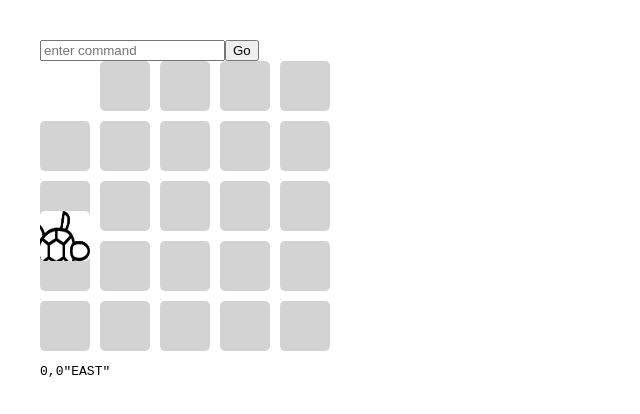
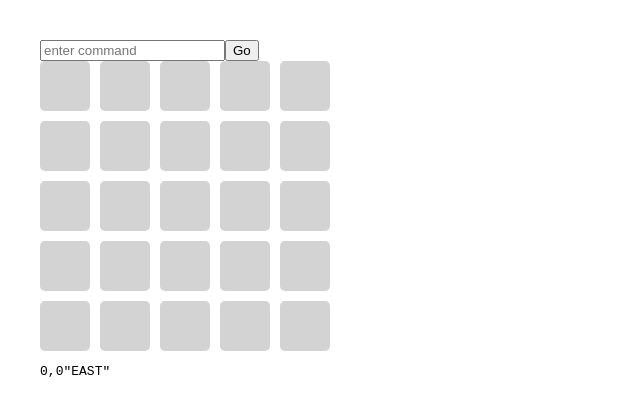
Before and after one commit to dimitri-a/turtle_test, a React (Create React App) app: page / in a window 1280 px wide. Shown: the top 414 px of the page, without its empty margins (0-640 px from the left). Built offline with nearby package versions, Linux system fonts and the light colour scheme.

Commit message:
added turtle img

```diff
--- a/src/App.css
+++ b/src/App.css
@@ -14,7 +14,7 @@ body {
 .north {
     background-image: url("./images/turtle-north.png");
     background-repeat: no-repeat;
-    background-size: 80px 60px;
+    background-size: 50px 50px;
 }
 
 .wrapper {
@@ -34,5 +34,5 @@ body {
     transform: rotate(90deg) translateX(150px);
     background-image: url("./images/turtle-north.png");
     background-repeat: no-repeat;
-    background-size: 80px 60px;
+    background-size: 50px 50px;
 }
--- a/src/components/Box.js
+++ b/src/components/Box.js
@@ -40,7 +40,7 @@ export default class Box extends Component {
                 {/*<input className="box box1" type="text" ref="04" value="1"/>*/}
 
                 {/*<img src="../images/turtle-north.png"/>*/}
-                <div className="box box1 east" ref="04" />
+                <div className="box box1" ref="04" />
                 <div className="box box1" ref="03" />
                 <div className="box box1" ref="02" />
                 <div className="box box1" ref="01" />
```
